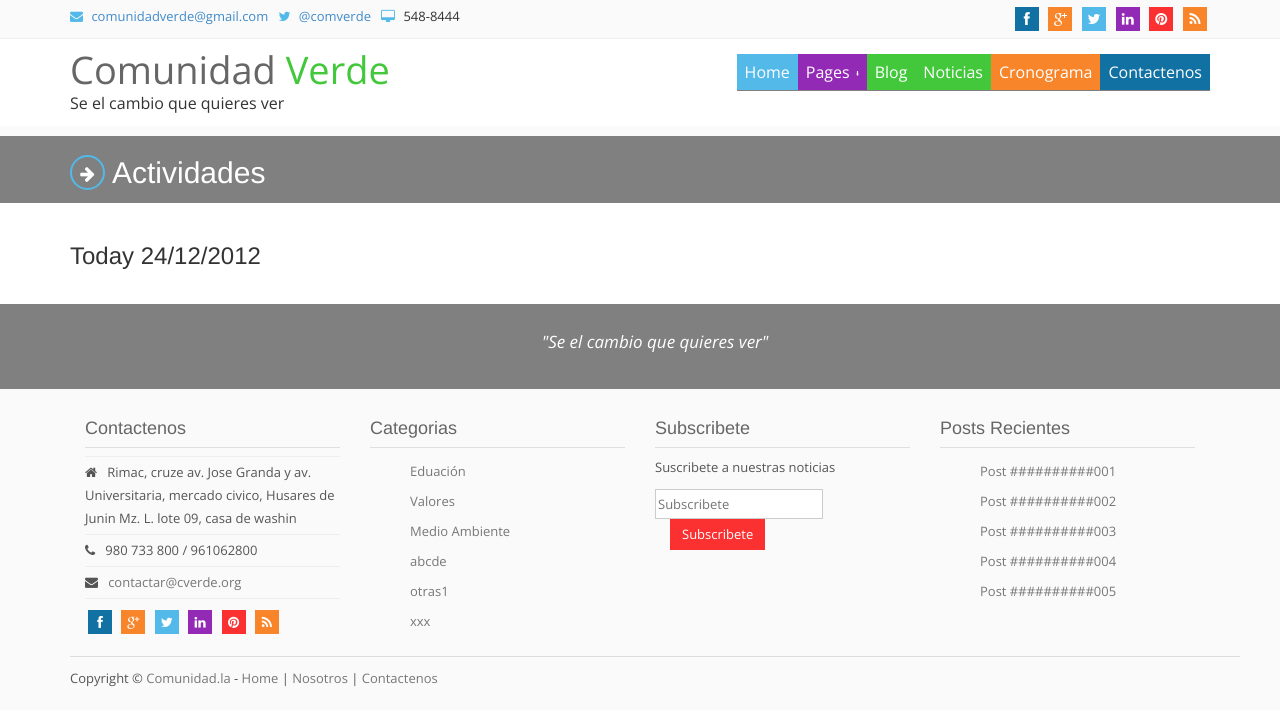
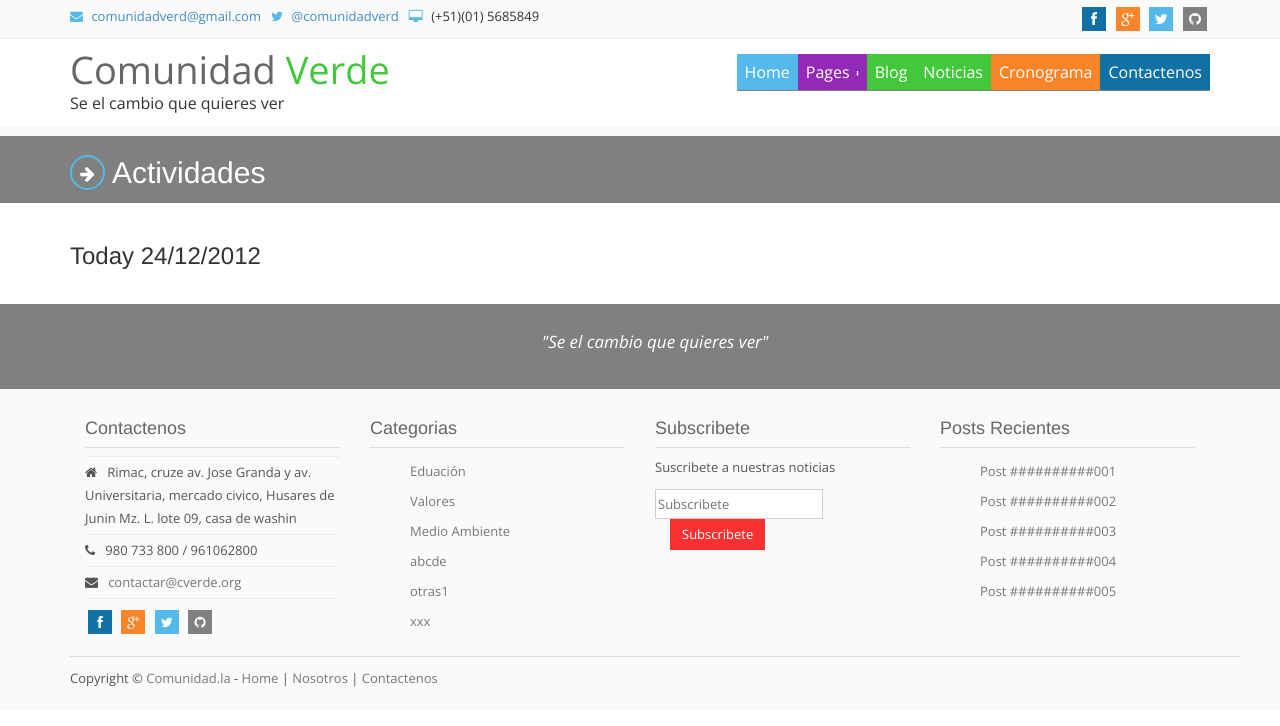
Before and after one commit to comunidad/comunidad, a Django app: page /cronograma/ in a window 1280 px wide. Shown: the top 726 px of the page. Run offline with Django 3.2, Linux system fonts and the light colour scheme; data that the repository does not hold is empty.

Commit message:
actulaizando las redes sociales

```diff
--- a/templates/_partials/base.html
+++ b/templates/_partials/base.html
@@ -25,7 +25,6 @@
 	<script type="text/javascript" src="{% static "js/jquery.prettyPhoto.js" %}"></script> <!-- prettyPhoto -->
 	<script type="text/javascript" src="{% static "js/jquery.isotope.js" %}"></script> <!-- isotope -->
 	<script type="text/javascript" src="{% static "js/ddlevelsmenu.js" %}"></script> <!-- Navigation menu -->
-
 </head>
 
 <body>
@@ -37,9 +36,9 @@
 					<div class="spara">
 					<!-- Contact details -->
 						<p>
-							<i class="icon-envelope-alt lightblue"></i> <a href="#">comunidadverde@gmail.com</a> &nbsp;
-							<i class="icon-twitter lightblue"></i> <a href="www.twitter.com/comverde/">@comverde</a> &nbsp;
-							<i class="icon-desktop lightblue"></i> 548-8444
+							<i class="icon-envelope-alt lightblue"></i> <a href="#">comunidadverd@gmail.com</a> &nbsp;
+							<i class="icon-twitter lightblue"></i> <a href="www.twitter.com/comunidadverd/">@comunidadverd</a> &nbsp;
+							<i class="icon-desktop lightblue"></i> (+51)(01) 5685849
 						</p>
 					</div>
 				</div>
@@ -47,12 +46,10 @@
 				<div class="span4">
 					<div class="social">
 						<!-- Social media icons. Repalce # with your profile links -->
-						<a href="#" class="bblue"><i class="icon-facebook"></i></a>
-						<a href="#" class="borange"><i class="icon-google-plus"></i></a>
-						<a href="#" class="blightblue"><i class="icon-twitter"></i></a>
-						<a href="#" class="bviolet"><i class="icon-linkedin"></i></a>
-						<a href="#" class="bred"><i class="icon-pinterest"></i></a>
-						<a href="#" class="borange"><i class="icon-rss"></i></a>
+						<a href="https://www.facebook.com/comunidadverd" class="bblue"><i class="icon-facebook"></i></a>
+						<a href="https://plus.google.com/u/0/104168184455401932144/posts" class="borange"><i class="icon-google-plus"></i></a>
+						<a href="https://twitter.com/comunidadverd" class="blightblue"><i class="icon-twitter"></i></a>
+						<a href="https://github.com/comunidad/" class="bgray"><i class="icon-github"></i></a>
 					</div>
 				</div>
 			</div>
@@ -148,12 +145,10 @@
 							<i class="icon-phone"></i> &nbsp; 980 733 800 / 961062800<hr />
 							<i class="icon-envelope-alt"></i> &nbsp; <a href="mailto:#">contactar@cverde.org</a><hr/>
 							<div class="social">
-								<a href="#" class="bblue"><i class="icon-facebook"></i></a>
-								<a href="#" class="borange"><i class="icon-google-plus"></i></a>
-								<a href="#" class="blightblue"><i class="icon-twitter"></i></a>
-								<a href="#" class="bviolet"><i class="icon-linkedin"></i></a>
-								<a href="#" class="bred"><i class="icon-pinterest"></i></a>
-								<a href="#" class="borange"><i class="icon-rss"></i></a>
+								<a href="https://www.facebook.com/comunidadverd" class="bblue"><i class="icon-facebook"></i></a>
+								<a href="https://plus.google.com/u/0/104168184455401932144/posts" class="borange"><i class="icon-google-plus"></i></a>
+								<a href="https://twitter.com/comunidadverd" class="blightblue"><i class="icon-twitter"></i></a>
+								<a href="https://github.com/comunidad/" class="bgray"><i class="icon-github"></i></a>
 							</div>
 						</div>
 					</div>
```
